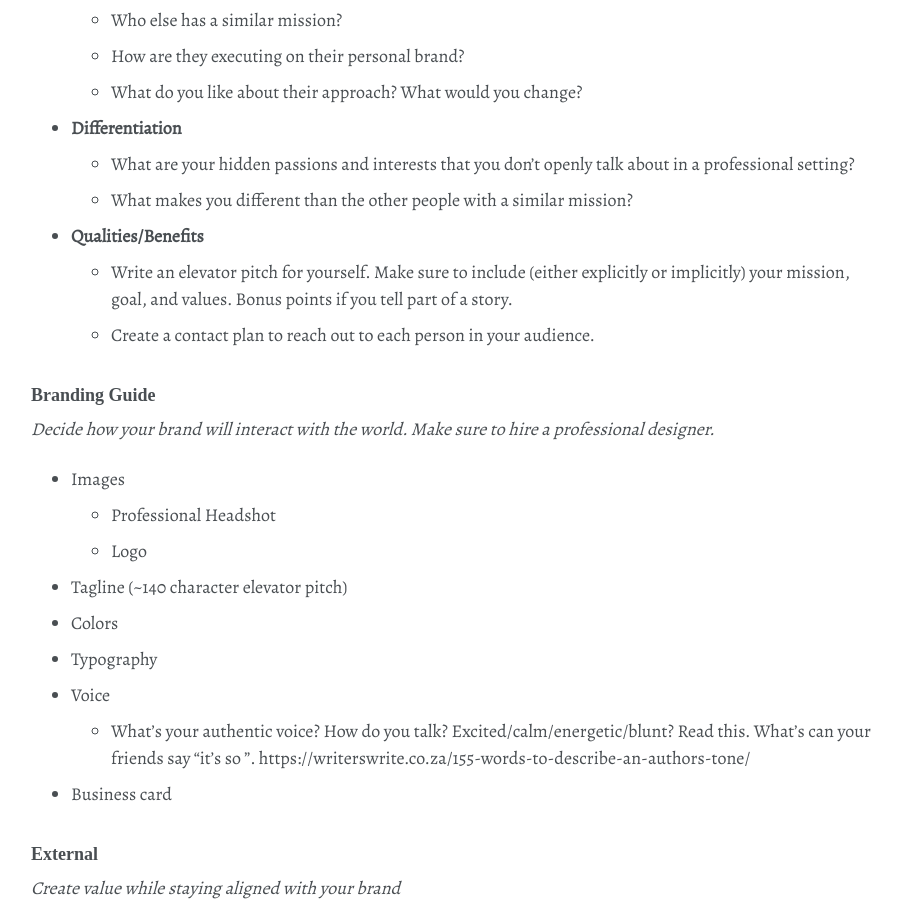
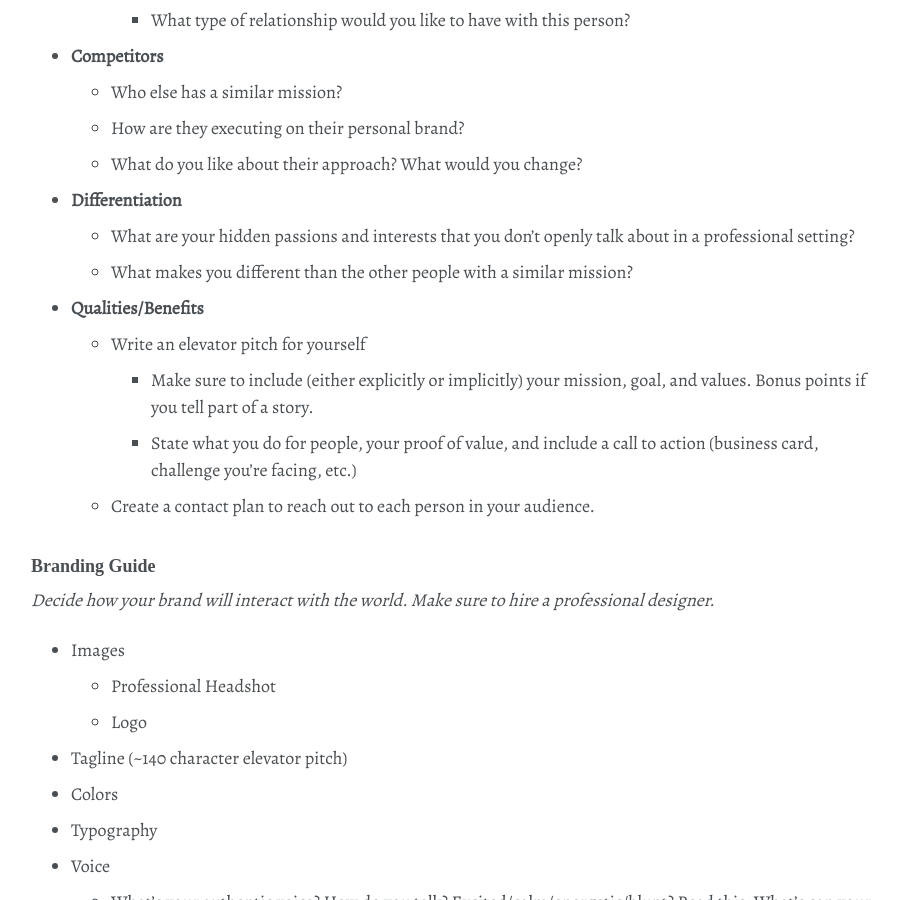
Before and after one commit to shanemileham/levelupmylife, a Jekyll site: the page built from _content/personal-development/personal-branding.md, in a window 1280 px wide and 900 px high, scrolled down 1899 px. Shown: the whole window, without its empty margins (87-989 px from the left). Built offline with Jekyll 4.4.1, drawn with Linux system fonts in a browser that asks for light colours; some web fonts are replaced; comment, search, counter and statistics services are not loaded; some of the changed text lies outside the part shown.

Commit message:
Working on personal branding doc

```diff
--- a/_content/personal-development/personal-branding.md
+++ b/_content/personal-development/personal-branding.md
@@ -17,6 +17,8 @@ _Decide on your brand_
   - What personal brands do you love? Why?
 - **Your Personality**
   - Bio: What's your story? If someone were to retell it, what would they say?
+    - Why are you here?
+    - What is your vision?
   - Passion: What topics or tasks bring you pleasure?
 - **Traits/Values/Beliefs**
   - What authentic values do you want to communicate and uphold on your mission?
@@ -54,7 +56,9 @@ _Decide how your brand will be a business_
   - What are your hidden passions and interests that you don’t openly talk about in a professional setting?
   - What makes you different than the other people with a similar mission?
 - **Qualities/Benefits**
-  - Write an elevator pitch for yourself. Make sure to include (either explicitly or implicitly) your mission, goal, and values. Bonus points if you tell part of a story.
+  - Write an elevator pitch for yourself
+    - Make sure to include (either explicitly or implicitly) your mission, goal, and values. Bonus points if you tell part of a story.
+    - State what you do for people, your proof of value, and include a call to action (business card, challenge you're facing, etc.)
   - Create a contact plan to reach out to each person in your audience.
 
 
@@ -93,6 +97,7 @@ _Create value while staying aligned with your brand_
   - Be a speaker / on a panel
   - Guest Post
   - Create an event
+  - Go to the right events (professional networking, more casual, etc.)
 
 
 ## Resources
```
